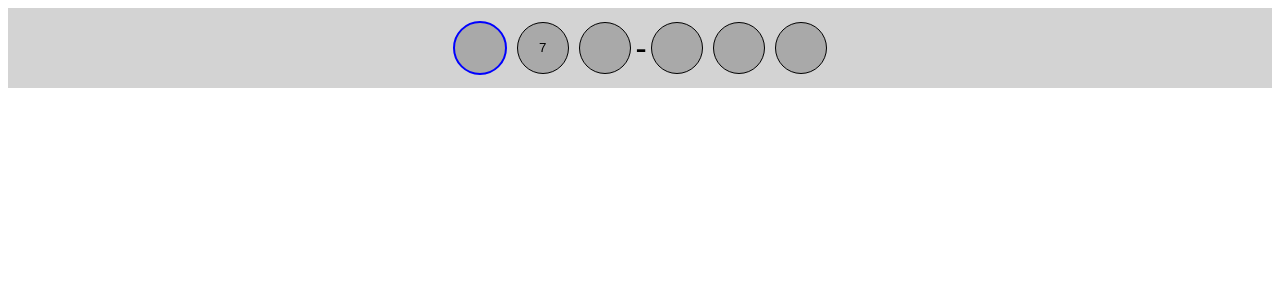
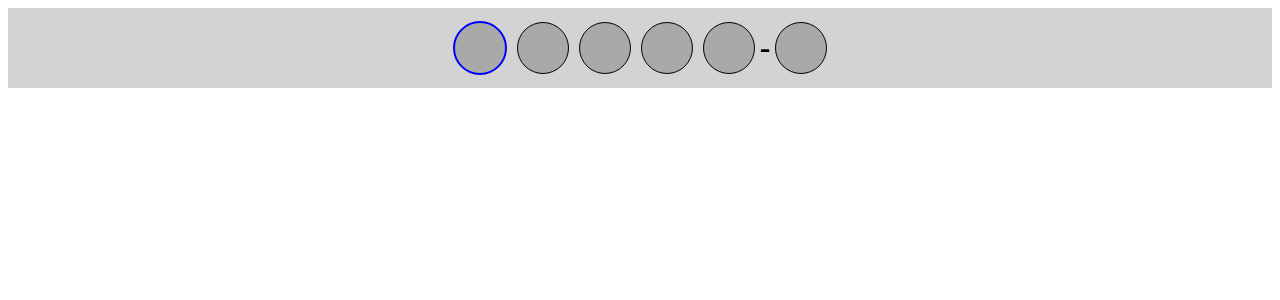
Before and after one commit to coltoneshaw/React-Pin-Component, a React app: page / in a window 1280 px wide. Shown: the top 300 px of the page. Built offline with nearby package versions, Linux system fonts and the light colour scheme.

Commit message:
added linting, better examples, cleaned up code

```diff
--- a/example/PinInput.tsx
+++ b/example/PinInput.tsx
@@ -1,18 +1,18 @@
-import React from "react";
+/* eslint-disable react/jsx-props-no-multi-spaces */
+import React from 'react';
 import PinComponent from '../src/index';
 
-const MfaTokenInput = () => {
-  return (
+const MfaTokenInput = () => (
   <PinComponent
 
     // defined length for the pin. This will render a specific number of input boxes.
     length={6}
 
     // You can choose to take effect on the completed pin here, but also have access to the pin along the way.
-    onChange={(pin, completed) => console.log({pin, completed})}
+    onChange={(pin, completed) => console.log({ pin, completed })}
 
     // Loading the initial value, but it's not required to be the same length as the pin itself.
-    initialValue={87}
+    // initialValue={87}
 
     // A simple function to check the values match. All values come out as strings.
     validate={(value) => Number(value) < 8}
@@ -23,31 +23,29 @@ const MfaTokenInput = () => {
 
     // styles for the entire pin component
     style={{
-      backgroundColor: "lightgrey"
+      backgroundColor: 'lightgrey',
     }}
 
     // styles to be sent directly to the input components.
     inputStyle={{
       backgroundColor: 'darkgrey',
       borderRadius: '50%',
-      margin: '5px'
+      margin: '5px',
     }}
 
     // styles to be send and shown only when an input box is in focus.
     inputFocusStyle={{
       border: '2px solid blue',
       // If you want to remove the browser focus outline set this.
-      outline:0
+      outline: 0,
     }}
 
     // Adds a divider component into the pin input every 3 values.
     addSplit={{
       component: <h1>-</h1>,
-      every: 3
+      every: 5,
     }}
-    />
-  )
-
-}
+  />
+);
 
 export default MfaTokenInput;
--- a/src/PinItems.tsx
+++ b/src/PinItems.tsx
@@ -1,8 +1,8 @@
-import {
-  DetailedHTMLProps, InputHTMLAttributes, useState, useEffect, CSSProperties
+import React, {
+  DetailedHTMLProps, InputHTMLAttributes, useState, useEffect, CSSProperties,
 } from 'react';
 
-import type { PinItemProps } from "react-pin-component"
+import type { PinItemProps } from 'react-pin-component';
 import { checkAndUpdate } from './utils';
 
 const defaultStyles = {
@@ -40,11 +40,11 @@ const PinItem = ({
   const [styles, setStyles] = useState<CSSProperties>(() => defaultStyles);
 
   useEffect(() => {
-    let newStyles = {...defaultStyles};
-    if(inputStyle) Object.assign(newStyles, inputStyle);
-    if(focus) Object.assign(newStyles, inputFocusStyle);
+    const newStyles = { ...defaultStyles };
+    if (inputStyle) Object.assign(newStyles, inputStyle);
+    if (focus) Object.assign(newStyles, inputFocusStyle);
     setStyles(newStyles);
-  }, [inputStyle, inputFocusStyle, focus])
+  }, [inputStyle, inputFocusStyle, focus]);
 
   useEffect(() => {
     if (pinValue.value === value) return;
--- a/src/index.tsx
+++ b/src/index.tsx
@@ -1,10 +1,12 @@
 import React, {
-  useState, useEffect,
+  useState, useEffect, useMemo,
 } from 'react';
+import type { PinInputProps } from 'react-pin-component';
 import PinItem from './PinItems';
-import type { PinInputProps } from "react-pin-component"
 
-import {fillValues, moveFocus, onBackspace} from './utils'
+import {
+  fillValues, moveFocus, onBackspace, addSplitElement,
+} from './utils';
 
 const PinInput = ({
   length = 6,
@@ -23,7 +25,7 @@ const PinInput = ({
   onChange,
   type = 'numeric',
   debug = false,
-  addSplit,
+  addSplit = undefined,
 }: PinInputProps) => {
   const [values, updateValues] = useState(() => fillValues(length, initialValue ?? ''));
 
@@ -52,9 +54,7 @@ const PinInput = ({
     if (focus && length) moveFocus(-1, false);
   }, [focus, length]);
 
-
-
-  const valueArray = values.map((e, i) => (
+  const valueArray = useMemo(() => values.map((e, i) => (
     <PinItem
       pinValue={e}
       length={length}
@@ -75,20 +75,7 @@ const PinInput = ({
       placeholder={placeholder}
       debug={debug}
     />
-  ))
-
-  if(addSplit) {
-    const {component, every} = addSplit
-    const length = valueArray.length
-    let insertedAmount = 0;
-    for(let i = every; i < length; i += every) {
-      valueArray.splice(i + insertedAmount, 0, component)
-      insertedAmount++
-
-    }
-
-  }
-
+  )), [addSplit, values]);
 
   return (
     <div
@@ -97,11 +84,11 @@ const PinInput = ({
         flexDirection: 'row',
         justifyContent: 'center',
         alignItems: 'center',
-        ...style
+        ...style,
       }}
       className="react-pin-component"
     >
-      {valueArray }
+      {addSplitElement(addSplit, valueArray)}
     </div>
   );
 };
--- a/src/utils.tsx
+++ b/src/utils.tsx
@@ -22,7 +22,6 @@ export const moveFocus = (currentIndex: number, backwards = false) => {
   const nextSibling = document.querySelector(`input[name=pin-${key}]`) as HTMLElement;
   if (nextSibling !== null) nextSibling?.focus();
 };
-
 
 /**
  *
@@ -85,3 +84,30 @@ export const checkAndUpdate = (
   setValue(value);
   setUpdated(true);
 };
+
+export const addSplitElement = (
+  addSplit: { component: JSX.Element, every: number } | undefined,
+  valueArray: JSX.Element[],
+) => {
+  if (addSplit) {
+    const splitAdded = [...valueArray];
+
+    // copying original array length because the newArray will expand length and cannot be used.
+    const originalLength = valueArray.length;
+    const { component, every } = addSplit;
+    let numInsertedSplits = 0;
+    for (let splitIndex = every; splitIndex < originalLength; splitIndex += every) {
+      // incrementing the index by 1 here to account for the inserted split.
+      const insertSplitAtIndex = splitIndex + numInsertedSplits;
+
+      // preventing inserting a split at the end.
+      if (insertSplitAtIndex < splitAdded.length) {
+        splitAdded.splice(insertSplitAtIndex, 0, component);
+        numInsertedSplits += 1;
+      }
+    }
+
+    return splitAdded;
+  }
+  return valueArray;
+};
```
Also changed, not shown: @types/react-pin-component.d.ts (+4 -4 lines), example/app.tsx (+5 -4 lines), package.json (+9 -0 lines), .eslintrc.json (added), 1 other file (tests, documents, lock files or other folders).
